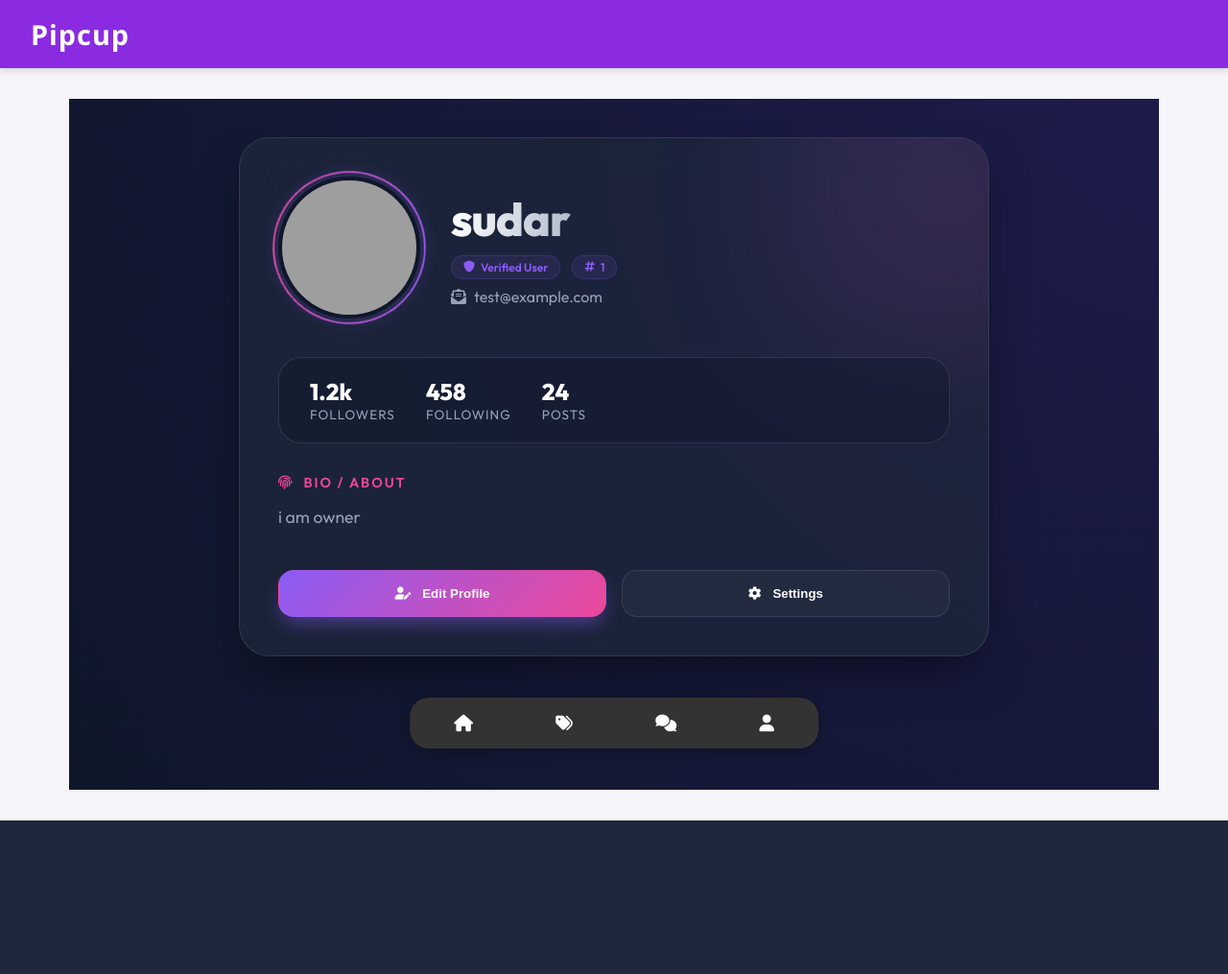
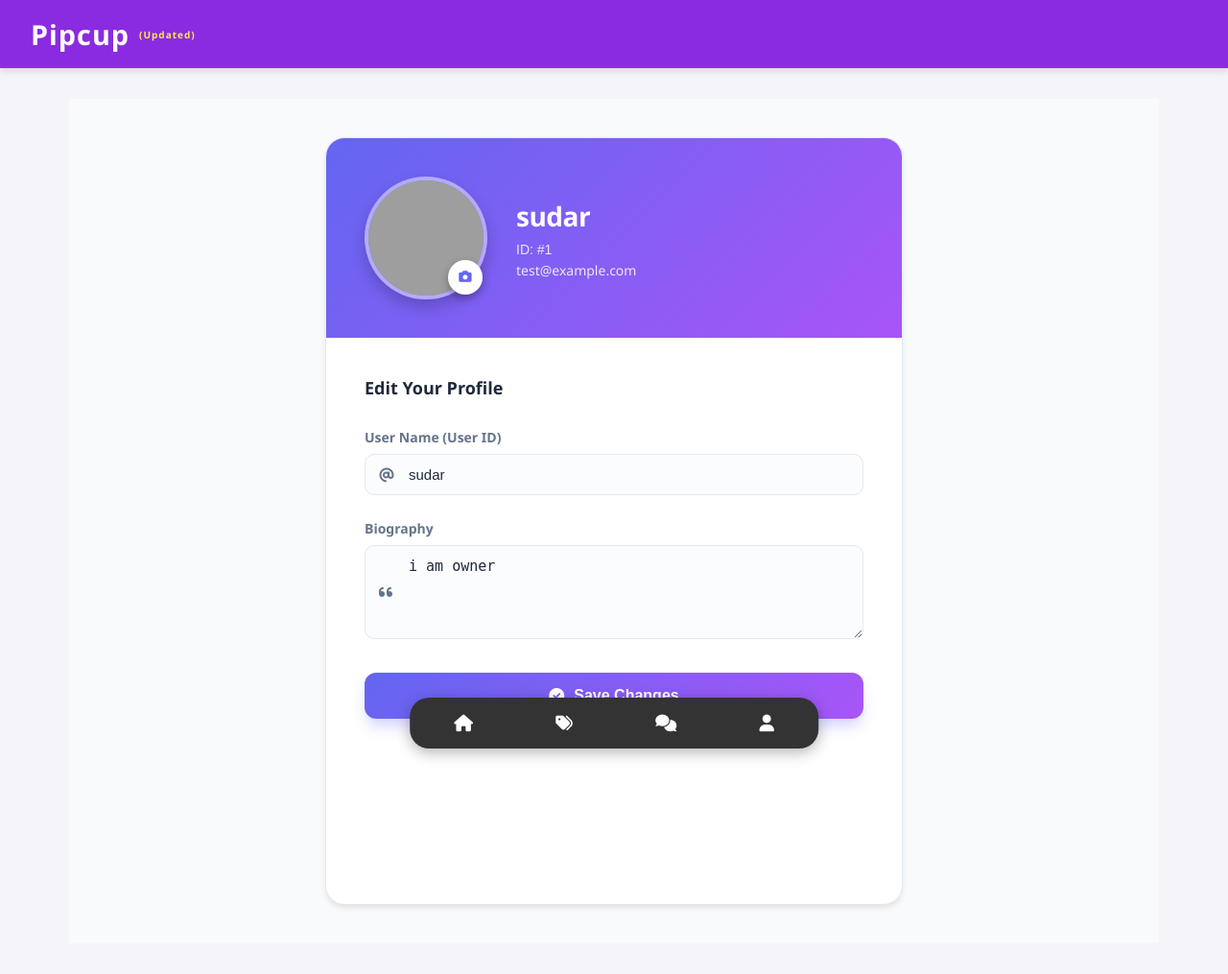
Before and after one commit to sudalai-cpu/pipcup, a Django app: page /profile/ in a window 1280 px wide. Shown: the whole page at 96% size. Before the commit the page ends 855 px from the top, so only its background shows below. Run offline with Django 5.2, Linux system fonts and the light colour scheme; data comes from the database, SQL or seed files in the repository; both versions use the stored data as it was after the commit; grey boxes are pictures that could not be loaded.

Commit message:
change profile view interface

```diff
--- a/zone/models.py
+++ b/zone/models.py
@@ -10,6 +10,7 @@
         return f'{self.user.username} Profile'
 
 class Post(models.Model):
+    user = models.ForeignKey(User, on_delete=models.CASCADE, null=True, blank=True)
     title = models.CharField(max_length=200)
     image = models.ImageField(upload_to='posts/', blank=True, null=True)
     content = models.TextField()
--- a/zone/templates/zone/base.html
+++ b/zone/templates/zone/base.html
@@ -7,7 +7,7 @@
     <meta name="viewport" content="width=device-width, initial-scale=1.0">
     <title>{% block title %}Pipcup{% endblock %}</title>
     <link rel="stylesheet" href="https://cdnjs.cloudflare.com/ajax/libs/font-awesome/6.0.0/css/all.min.css">
-    <link rel="stylesheet" href="{% static 'zone/style.css' %}?v=2">
+    <link rel="stylesheet" href="{% static 'zone/style.css' %}?v=3">
 </head>
 
 <body>
@@ -16,7 +16,7 @@
         <nav>
             <div class="brand">
 
-                Pipcup
+                Pipcup <small style="font-size: 10px; color: #ffeb3b;">(Updated)</small>
             </div>
 
         </nav>
--- a/zone/templates/zone/profile.html
+++ b/zone/templates/zone/profile.html
@@ -4,351 +4,357 @@
 {% block title %}Profile - {{ profile.user.username }}{% endblock %}
 
 {% block content %}
-<div class="profile-page-wrapper">
-    <div class="profile-card">
-        <div class="profile-accent-glow"></div>
-
-        <div class="profile-main-content">
-            <div class="profile-header">
-                <div class="profile-avatar-container">
-                    <div class="avatar-ring"></div>
+<div class="user-profile-container">
+    <div class="profile-main-card">
+        <!-- Profile Header/Preview -->
+        <div class="profile-header-view">
+            <div class="avatar-container">
+                <div class="avatar-display">
                     {% if profile.image %}
-                    <img src="{{ profile.image.url }}" alt="Profile Photo" class="profile-avatar">
+                    <img src="{{ profile.image.url }}" alt="{{ profile.user.username }}" id="avatar-preview">
                     {% else %}
-                    <div class="profile-avatar-placeholder">
-                        <i class="fas fa-user-astronaut"></i>
+                    <div class="avatar-none" id="avatar-preview-none">
+                        <i class="fas fa-user"></i>
                     </div>
                     {% endif %}
                 </div>
+                <!-- Mini camera button moved here -->
+                <button type="button" class="avatar-edit-badge" onclick="document.getElementById('image').click()"
+                    title="Change Photo">
+                    <i class="fas fa-camera"></i>
+                </button>
+            </div>
 
-                <div class="profile-user-meta">
-                    <h1 class="profile-name">{{ profile.user.username }}</h1>
-                    <div class="profile-badges">
-                        <span class="badge"><i class="fas fa-shield-alt"></i> Verified User</span>
-                        <span class="badge"><i class="fas fa-hashtag"></i> {{ profile.user.id }}</span>
+            <div class="header-info">
+                <h2>{{ profile.user.username }}</h2>
+                <div class="header-sub-info">
+                    <span class="user-id">ID: #{{ profile.user.id }}</span>
+                    <span class="user-email">{{ profile.user.email }}</span>
                 </div>
-                    <a href="mailto:{{ profile.user.email }}" class="profile-email">
-                        <i class="fas fa-envelope-open-text"></i> {{ profile.user.email }}
-                    </a>
             </div>
         </div>
 
-            <div class="profile-stats">
-                <div class="stat-item">
-                    <span class="stat-value">1.2k</span>
-                    <span class="stat-label">Followers</span>
-                </div>
-                <div class="stat-item">
-                    <span class="stat-value">458</span>
-                    <span class="stat-label">Following</span>
-                </div>
-                <div class="stat-item">
-                    <span class="stat-value">24</span>
-                    <span class="stat-label">Posts</span>
+        <!-- Edit Form -->
+        <div class="edit-profile-section">
+            <h3 class="section-title">Edit Your Profile</h3>
+            <form action="{% url 'profile' %}" method="POST" enctype="multipart/form-data" class="modern-form">
+                {% csrf_token %}
+
+                <!-- Hidden file input -->
+                <input type="file" name="image" id="image" accept="image/*" onchange="previewImage(this)"
+                    style="display: none;">
+
+                <div class="input-group">
+                    <label for="username">User Name (User ID)</label>
+                    <div class="input-wrapper">
+                        <i class="fas fa-at"></i>
+                        <input type="text" name="username" id="username" value="{{ profile.user.username }}"
+                            placeholder="Enter username..." required>
                     </div>
                 </div>
 
-            <div class="profile-bio-box">
-                <div class="bio-header">
-                    <i class="fas fa-fingerprint"></i>
-                    <span>Bio / About</span>
+                <div class="input-group">
+                    <label for="bio">Biography</label>
+                    <div class="input-wrapper">
+                        <i class="fas fa-quote-left"></i>
+                        <textarea name="bio" id="bio" placeholder="Tell us about yourself..."
+                            rows="4">{{ profile.bio }}</textarea>
                     </div>
-                <p class="bio-text">
-                    {% if profile.bio %}
-                    {{ profile.bio }}
-                    {% else %}
-                    Welcome to my digital space. I haven't written a biography yet, but I'm excited to share my journey
-                    with you soon!
-                    {% endif %}
-                </p>
                 </div>
 
-            <div class="profile-actions-grid">
-                <button class="action-btn-primary">
-                    <i class="fas fa-user-edit"></i>
-                    <span>Edit Profile</span>
-                </button>
-                <button class="action-btn-secondary">
-                    <i class="fas fa-cog"></i>
-                    <span>Settings</span>
+                <div class="form-actions">
+                    <button type="submit" class="btn-save">
+                        <i class="fas fa-check-circle"></i> Save Changes
                     </button>
                 </div>
+            </form>
         </div>
     </div>
 </div>
 
 <style>
-    @import url('https://fonts.googleapis.com/css2?family=Outfit:wght@300;400;600;800&display=swap');
-
     :root {
-        --profile-bg: #0f172a;
-        --card-bg: rgba(30, 41, 59, 0.7);
-        --accent-1: #8b5cf6;
-        /* Indigo */
-        --accent-2: #ec4899;
-        /* Pink */
-        --text-pure: #ffffff;
-        --text-muted: #94a3b8;
-        --glass-border: rgba(255, 255, 255, 0.1);
-        --glow-shadow: 0 0 20px rgba(139, 92, 246, 0.3);
+        --primary-gradient: linear-gradient(135deg, #6366f1 0%, #a855f7 100%);
+        --surface: #ffffff;
+        --background: #f8fafc;
+        --text-main: #1e293b;
+        --text-dim: #64748b;
+        --border-color: #e2e8f0;
+        --shadow-sm: 0 1px 2px 0 rgb(0 0 0 / 0.05);
+        --shadow-md: 0 4px 6px -1px rgb(0 0 0 / 0.1);
     }
 
-    .profile-page-wrapper {
-        font-family: 'Outfit', sans-serif;
-        min-height: 80vh;
+    .user-profile-container {
         display: flex;
         justify-content: center;
-        align-items: flex-start;
         padding: 40px 20px;
-        background: radial-gradient(circle at top right, #1e1b4b, #0f172a);
+        background-color: var(--background);
+        min-height: 100vh;
     }
 
-    .profile-card {
-        position: relative;
+    .profile-main-card {
+        background: var(--surface);
         width: 100%;
-        max-width: 700px;
-        background: var(--card-bg);
-        backdrop-filter: blur(20px);
-        border: 1px solid var(--glass-border);
-        border-radius: 32px;
-        padding: 40px;
-        box-shadow: 0 25px 50px -12px rgba(0, 0, 0, 0.5);
+        max-width: 600px;
+        border-radius: 20px;
+        box-shadow: var(--shadow-md);
+        border: 1px solid var(--border-color);
         overflow: hidden;
     }
 
-    .profile-accent-glow {
-        position: absolute;
-        top: -100px;
-        right: -100px;
-        width: 300px;
-        height: 300px;
-        background: linear-gradient(135deg, var(--accent-1), var(--accent-2));
-        filter: blur(80px);
-        opacity: 0.15;
-        z-index: 0;
+    .profile-header-view {
+        background: var(--primary-gradient);
+        padding: 40px;
+        display: flex;
+        align-items: center;
+        gap: 30px;
+        color: white;
     }
 
-    .profile-main-content {
-        position: relative;
-        z-index: 1;
-    }
-
-    .profile-header {
-        display: flex;
-        align-items: center;
-        gap: 32px;
-        margin-bottom: 40px;
-    }
-
-    .profile-avatar-container {
+    .avatar-container {
         position: relative;
         flex-shrink: 0;
     }
 
-    .avatar-ring {
-        position: absolute;
-        inset: -6px;
+    .avatar-display {
+        width: 120px;
+        height: 120px;
         border-radius: 50%;
-        background: linear-gradient(45deg, var(--accent-1), var(--accent-2));
-        padding: 2px;
-        mask: linear-gradient(#fff 0 0) content-box, linear-gradient(#fff 0 0);
-        mask-composite: exclude;
-        animation: rotateRing 4s linear infinite;
-    }
-
-    @keyframes rotateRing {
-        from {
-            transform: rotate(0deg);
-        }
-
-        to {
-            transform: rotate(360deg);
-        }
-    }
-
-    .profile-avatar,
-    .profile-avatar-placeholder {
-        width: 140px;
-        height: 140px;
-        border-radius: 50%;
-        object-fit: cover;
-        background: #1e293b;
+        border: 4px solid rgba(255, 255, 255, 0.4);
+        overflow: hidden;
+        background: rgba(255, 255, 255, 0.1);
         display: flex;
         align-items: center;
         justify-content: center;
-        box-shadow: var(--glow-shadow);
-        border: 4px solid var(--profile-bg);
+        box-shadow: 0 8px 16px rgba(0, 0, 0, 0.2);
     }
 
-    .profile-avatar-placeholder i {
-        font-size: 60px;
-        background: linear-gradient(135deg, var(--accent-1), var(--accent-2));
-        -webkit-background-clip: text;
-        -webkit-text-fill-color: transparent;
+    .avatar-display img {
+        width: 100%;
+        height: 100%;
+        object-fit: cover;
     }
 
-    .profile-name {
-        font-size: 3rem;
-        font-weight: 800;
-        margin: 0;
-        background: linear-gradient(to right, #fff, #94a3b8);
-        -webkit-background-clip: text;
-        -webkit-text-fill-color: transparent;
-        letter-spacing: -1px;
+    .avatar-edit-badge {
+        position: absolute;
+        bottom: 5px;
+        right: 5px;
+        width: 36px;
+        height: 36px;
+        background: white;
+        border: none;
+        border-radius: 50%;
+        color: #6366f1;
+        display: flex;
+        align-items: center;
+        justify-content: center;
+        cursor: pointer;
+        box-shadow: 0 4px 10px rgba(0, 0, 0, 0.3);
+        transition: transform 0.2s, background 0.2s;
+        z-index: 10;
     }
 
-    .profile-badges {
-        display: flex;
-        gap: 12px;
-        margin: 8px 0;
+    .avatar-edit-badge:hover {
+        transform: scale(1.1);
+        background: #f8fafc;
     }
 
-    .badge {
-        font-size: 0.75rem;
+    .avatar-none i {
+        font-size: 50px;
+    }
+
+    .header-info {
+        flex: 1;
+    }
+
+    .header-info h2 {
+        margin: 0;
+        font-size: 28px;
+        font-weight: 700;
+        letter-spacing: -0.5px;
+    }
+
+    .header-sub-info {
+        display: flex;
+        flex-direction: column;
+        gap: 4px;
+        margin-top: 8px;
+    }
+
+    .user-id,
+    .user-email {
+        font-size: 14px;
+        opacity: 0.85;
+    }
+
+    .user-id {
+        font-family: 'Outfit', sans-serif;
+        font-weight: 500;
+    }
+
+    .edit-profile-section {
+        padding: 40px;
+    }
+
+    .section-title {
+        margin: 0 0 30px;
+        font-size: 18px;
+        color: var(--text-main);
         font-weight: 600;
-        padding: 4px 12px;
-        background: rgba(139, 92, 246, 0.1);
-        color: var(--accent-1);
-        border: 1px solid rgba(139, 92, 246, 0.2);
-        border-radius: 20px;
+    }
+
+    .modern-form {
+        display: flex;
+        flex-direction: column;
+        gap: 25px;
+    }
+
+    .input-group label {
+        display: block;
+        margin-bottom: 8px;
+        font-size: 14px;
+        font-weight: 600;
+        color: var(--text-dim);
+    }
+
+    .input-wrapper {
+        position: relative;
         display: flex;
         align-items: center;
-        gap: 6px;
     }
 
-    .profile-email {
-        font-size: 1rem;
-        color: var(--text-muted);
-        text-decoration: none;
+    .input-wrapper i {
+        position: absolute;
+        left: 15px;
+        color: var(--text-dim);
+    }
+
+    .input-wrapper input,
+    .input-wrapper textarea {
+        width: 100%;
+        padding: 12px 15px 12px 45px;
+        border: 1px solid var(--border-color);
+        border-radius: 10px;
+        font-size: 15px;
+        color: var(--text-main);
+        transition: all 0.2s;
+        background: #fbfcfd;
+    }
+
+    .input-wrapper input:focus,
+    .input-wrapper textarea:focus {
+        outline: none;
+        border-color: #6366f1;
+        background: white;
+        box-shadow: 0 0 0 4px rgba(99, 102, 241, 0.1);
+    }
+
+    .input-wrapper textarea {
+        padding-left: 45px;
+        resize: vertical;
+    }
+
+    .file-input-wrapper {
         display: flex;
         align-items: center;
-        gap: 8px;
-        transition: color 0.2s;
+        gap: 15px;
     }
 
-    .profile-email:hover {
-        color: var(--text-pure);
-    }
-
-    .profile-stats {
-        display: flex;
-        gap: 32px;
-        background: rgba(15, 23, 42, 0.4);
-        padding: 20px 32px;
-        border-radius: 24px;
-        border: 1px solid var(--glass-border);
-        margin-bottom: 32px;
-    }
-
-    .stat-item {
-        display: flex;
-        flex-direction: column;
-        align-items: flex-start;
-    }
-
-    .stat-value {
-        font-size: 1.5rem;
-        font-weight: 800;
-        color: var(--text-pure);
-    }
-
-    .stat-label {
-        font-size: 0.85rem;
-        color: var(--text-muted);
-        text-transform: uppercase;
-        letter-spacing: 1px;
-    }
-
-    .profile-bio-box {
-        margin-bottom: 40px;
-    }
-
-    .bio-header {
-        display: flex;
-        align-items: center;
-        gap: 10px;
-        font-size: 0.9rem;
-        font-weight: 600;
-        color: var(--accent-2);
-        margin-bottom: 12px;
-        text-transform: uppercase;
-        letter-spacing: 2px;
-    }
-
-    .bio-text {
-        font-size: 1.1rem;
-        line-height: 1.7;
-        color: var(--text-muted);
-        margin: 0;
-    }
-
-    .profile-actions-grid {
-        display: grid;
-        grid-template-columns: 1fr 1fr;
-        gap: 16px;
-    }
-
-    .action-btn-primary,
-    .action-btn-secondary {
-        padding: 16px;
-        border-radius: 16px;
+    .btn-file-trigger {
+        background: #f1f5f9;
+        border: 1px dashed var(--border-color);
+        padding: 10px 20px;
+        border-radius: 8px;
+        color: var(--text-main);
         font-weight: 600;
         cursor: pointer;
         display: flex;
         align-items: center;
-        justify-content: center;
-        gap: 12px;
-        transition: all 0.3s cubic-bezier(0.4, 0, 0.2, 1);
-        border: 1px solid transparent;
+        gap: 10px;
+        transition: 0.2s;
     }
 
-    .action-btn-primary {
-        background: linear-gradient(135deg, var(--accent-1), var(--accent-2));
-        color: white;
-        box-shadow: 0 10px 20px -5px rgba(139, 92, 246, 0.5);
+    .btn-file-trigger:hover {
+        background: #e2e8f0;
     }
 
-    .action-btn-primary:hover {
-        transform: translateY(-4px);
-        box-shadow: 0 15px 30px -10px rgba(139, 92, 246, 0.6);
+    #image {
+        display: none;
     }
 
-    .action-btn-secondary {
-        background: rgba(255, 255, 255, 0.03);
-        color: var(--text-pure);
-        border: 1px solid var(--glass-border);
+    #file-name-display {
+        font-size: 13px;
+        color: var(--text-dim);
     }
 
-    .action-btn-secondary:hover {
-        background: rgba(255, 255, 255, 0.08);
-        transform: translateY(-4px);
+    .form-actions {
+        margin-top: 10px;
     }
 
-    @media (max-width: 640px) {
-        .profile-header {
+    .btn-save {
+        width: 100%;
+        background: var(--primary-gradient);
+        color: white;
+        padding: 15px;
+        border: none;
+        border-radius: 12px;
+        font-size: 16px;
+        font-weight: 700;
+        cursor: pointer;
+        display: flex;
+        align-items: center;
+        justify-content: center;
+        gap: 10px;
+        transition: transform 0.2s, box-shadow 0.2s;
+        box-shadow: 0 10px 15px -3px rgba(99, 102, 241, 0.3);
+    }
+
+    .btn-save:hover {
+        transform: translateY(-2px);
+        box-shadow: 0 20px 25px -5px rgba(99, 102, 241, 0.4);
+    }
+
+    .btn-save:active {
+        transform: translateY(0);
+    }
+
+    @media (max-width: 500px) {
+        .profile-header-view {
             flex-direction: column;
             text-align: center;
+            padding: 30px;
         }
 
-        .profile-name {
-            font-size: 2.2rem;
-        }
-
-        .profile-badges {
-            justify-content: center;
-        }
-
-        .profile-email {
-            justify-content: center;
-        }
-
-        .profile-stats {
-            justify-content: space-around;
-        }
-
-        .profile-actions-grid {
-            grid-template-columns: 1fr;
+        .edit-profile-section {
+            padding: 25px;
         }
     }
 </style>
+
+<script>
+    function previewImage(input) {
+        const display = document.getElementById('file-name-display');
+        if (input.files && input.files[0]) {
+            if (display) display.textContent = input.files[0].name;
+
+            // Optional: Live preview update
+            const reader = new FileReader();
+            reader.onload = function (e) {
+                const previewImg = document.getElementById('avatar-preview');
+                const previewNone = document.getElementById('avatar-preview-none');
+
+                if (previewImg) {
+                    previewImg.src = e.target.result;
+                } else if (previewNone) {
+                    // Create img if placeholder exists
+                    const newImg = document.createElement('img');
+                    newImg.src = e.target.result;
+                    newImg.id = 'avatar-preview';
+                    previewNone.parentNode.replaceChild(newImg, previewNone);
+                }
+            }
+            reader.readAsDataURL(input.files[0]);
+        }
+    }
+</script>
 {% endblock %}
--- a/zone/views.py
+++ b/zone/views.py
@@ -9,7 +9,13 @@
         content = request.POST.get('content')
         image = request.FILES.get('image')
 
-        Post.objects.create(title=title, content=content, image=image)
+        # Determine the author
+        if request.user.is_authenticated:
+            author = request.user
+        else:
+            author = User.objects.first() or User.objects.create(username='testuser')
+
+        Post.objects.create(user=author, title=title, content=content, image=image)
         return redirect('home')
 
     posts = Post.objects.all().order_by('-created_at')
@@ -40,11 +46,28 @@
     if request.user.is_authenticated:
         user = request.user
     else:
-        # For testing, if not logged in, show the first user's profile
         user = User.objects.first()
         if not user:
-            # Create a test user if none exists
             user, created = User.objects.get_or_create(username='testuser', email='test@example.com')
 
     profile, created = Profile.objects.get_or_create(user=user)
+
+    if request.method == 'POST':
+        new_username = request.POST.get('username')
+        new_bio = request.POST.get('bio')
+        new_image = request.FILES.get('image')
+
+        if new_username:
+            user.username = new_username
+            user.save()
+
+        if new_bio is not None:
+            profile.bio = new_bio
+
+        if new_image:
+            profile.image = new_image
+
+        profile.save()
+        return redirect('profile')
+
     return render(request, 'zone/profile.html', {'profile': profile})
```
Also changed, not shown: zone/static/zone/style.css (+46 -0 lines), zone/templates/zone/home.html (+12 -0 lines), db.sqlite3, zone/migrations/0005_post_user.py (added). Lines whose indentation alone changed are shown as unchanged.
